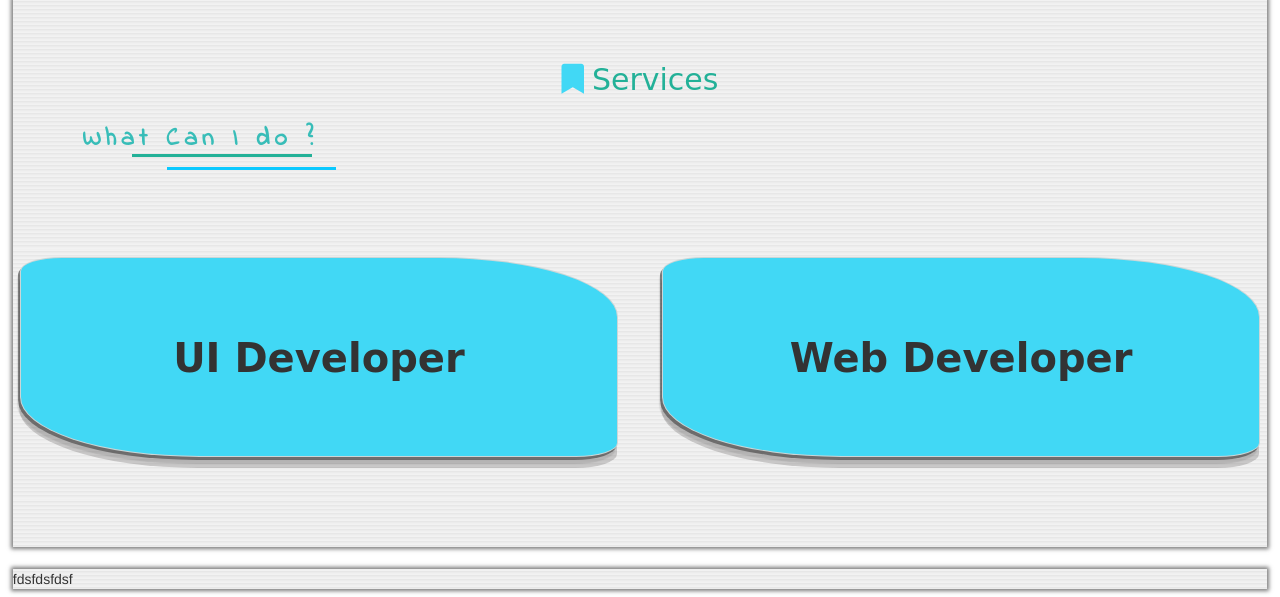
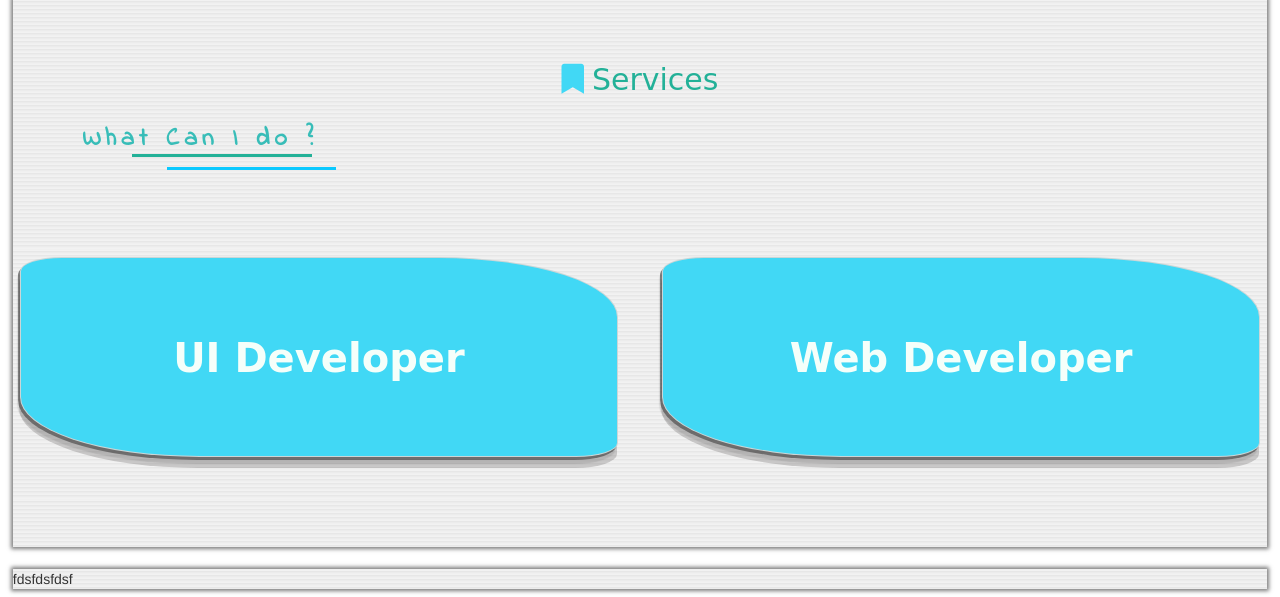
Before and after one commit to Abd-Elrazek/MY_Website, a PHP site: page / in a window 1280 px wide. Shown: the part 1458-2055 px from the top of the page. Run offline with PHP 8.4, Linux system fonts and the light colour scheme; some web fonts are replaced.

Commit message:
I change color of Designer and devloper from black to mintcream

```diff
--- a/css/main-style.css
+++ b/css/main-style.css
@@ -624,6 +624,7 @@ span.el_info_f {
 	font-size: 25px;
 	font-family: 'Mystery Quest', cursive;
 	font-weight: bolder;
+	color: mintcream;
 	cursor: default;
 	box-shadow: rgba(46, 51, 51, 0.12) -3px 7px 1px 0px, rgba(64, 62, 63, 0.23) -1px 11px 0px 0px, rgba(0, 0, 0, 0.44) -2px 3px 0px 0px;
 }
```
